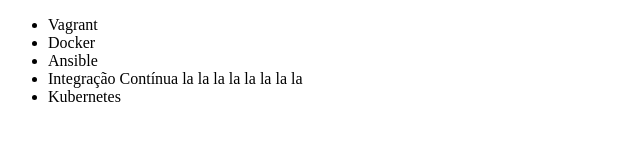
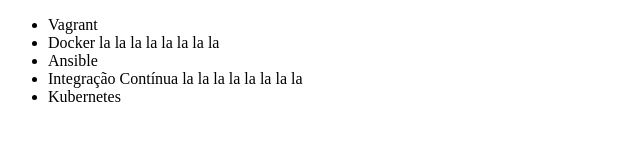
Before and after one commit to timeuz/road-to-react, a plain HTML site: page index.html in a window 1280 px wide. Shown: the whole page, without its empty margins (0-640 px from the left). Drawn offline with Linux system fonts and the light colour scheme.

Commit message:
Atualizando nome do Curso de Docker

```diff
--- a/index.html
+++ b/index.html
@@ -7,7 +7,7 @@
 <body>
     <ul>
         <li>Vagrant</li>
-        <li>Docker</li>
+        <li>Docker la la la la la la la la</li>
         <li>Ansible</li>
         <li>Integração Contínua la la la la la la la la</li>
         <li>Kubernetes</li>
```
